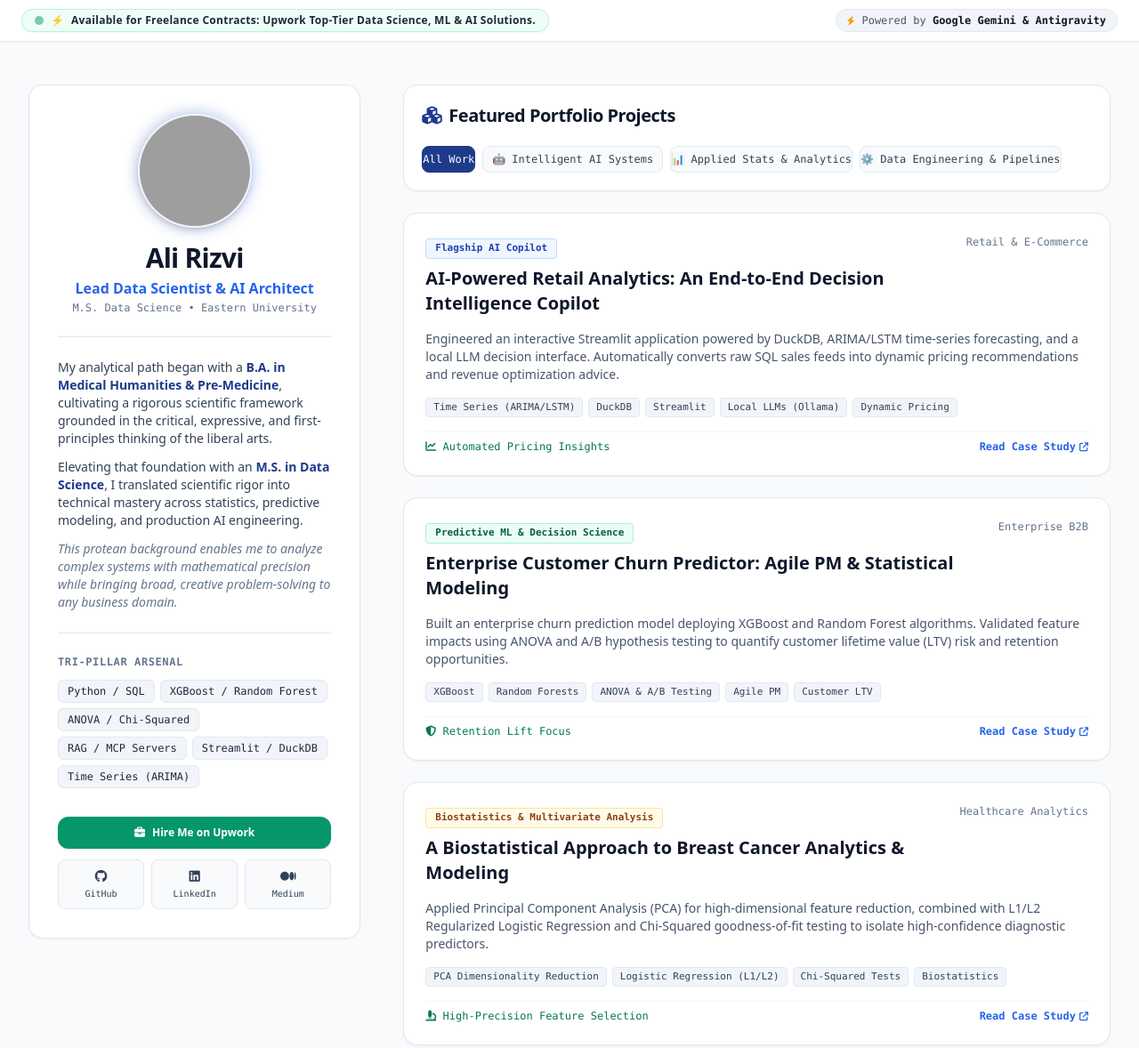
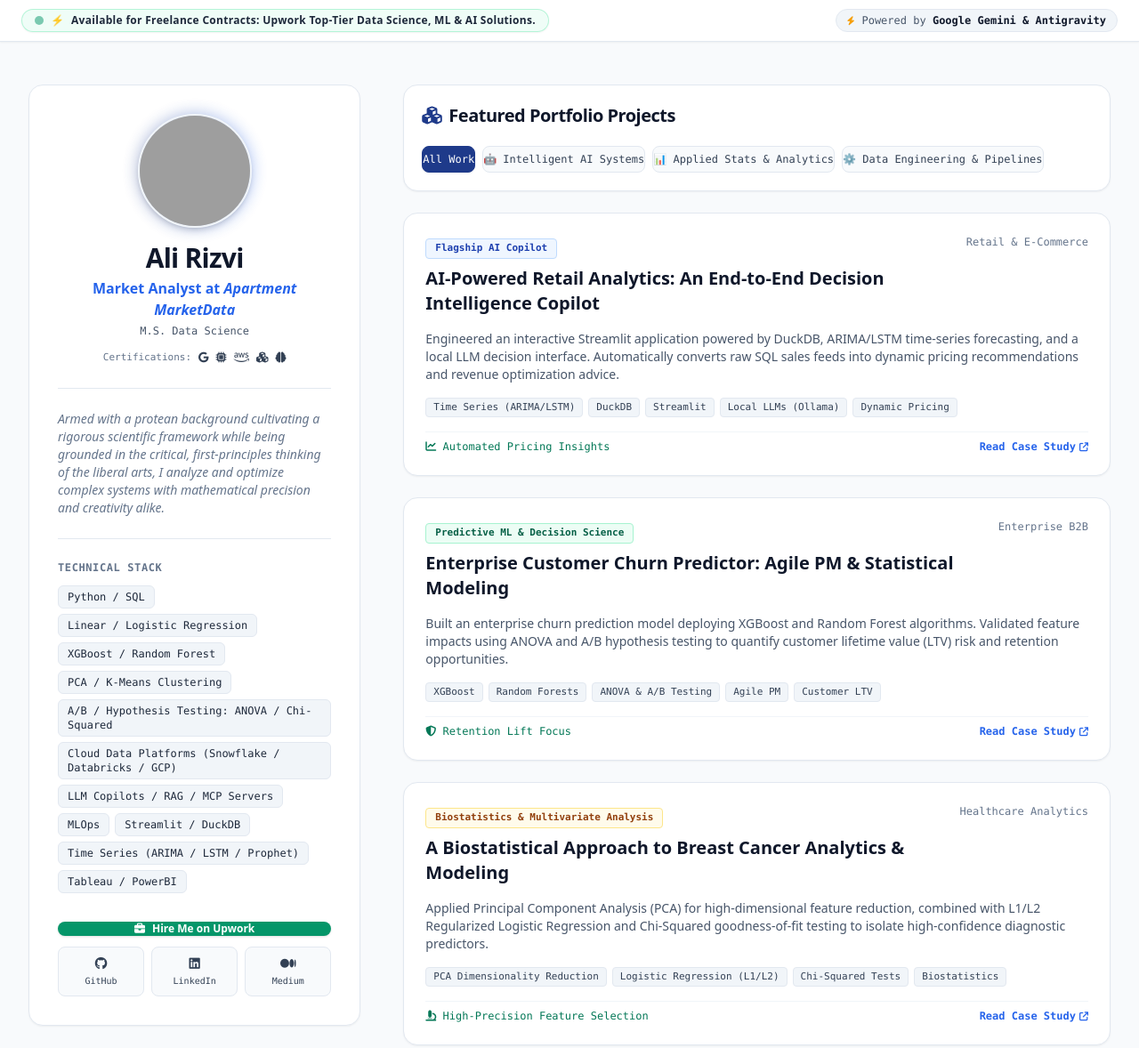
Before and after one commit to alijrizvi/alijrizvi.github.io, a plain HTML site: page index.html in a window 1280 px wide. Shown: the top 1178 px of the page at 89% size. Drawn offline with nearby package versions, Linux system fonts and the light colour scheme; grey boxes are pictures that could not be loaded.

Commit message:
Update index.html

```diff
--- a/index.html
+++ b/index.html
@@ -3,7 +3,7 @@
 <head>
     <meta charset="UTF-8">
     <meta name="viewport" content="width=device-width, initial-scale=1.0">
-    <title>Ali Rizvi — AI Data Scientist & ML Systems Architect</title>
+    <title>Ali Rizvi | AI Data Scientist</title>
     <!-- Tailwind CSS CDN -->
     <script src="https://cdn.tailwindcss.com"></script>
     <script>
@@ -71,8 +71,27 @@
                         </div>
                         <div>
                             <h1 class="text-2xl sm:text-3xl font-extrabold text-slate-900 tracking-tight">Ali Rizvi</h1>
-                            <p class="text-navyAccent font-semibold text-sm sm:text-base mt-1">Lead Data Scientist & AI Architect</p>
-                            <p class="text-xs text-slate-500 font-mono mt-0.5">M.S. Data Science &bull; Eastern University</p>
+                            <p class="text-navyAccent font-semibold text-sm sm:text-base mt-1">Market Analyst at <i>Apartment MarketData</i></p>
+
+                            <!-- M.S. Line -->
+                            <p class="text-xs text-slate-600 font-mono font-medium mt-1">M.S. Data Science</p>
+
+                            <!-- Certifications Row with Side-by-Side Brand Icons -->
+                            <div class="flex items-center justify-center space-x-2 mt-2 pt-1">
+                                <span class="text-[11px] font-mono text-slate-500 font-medium">Certifications:</span>
+                                <div class="flex items-center space-x-2 text-slate-700 text-xs">
+                                    <!-- Google -->
+                                    <i class="fa-brands fa-google hover:text-blue-600 transition" title="Google Analytics Certified"></i>
+                                    <!-- IBM -->
+                                    <i class="fa-solid fa-microchip hover:text-blue-700 transition" title="IBM Data Science Certified"></i>
+                                    <!-- AWS -->
+                                    <i class="fa-brands fa-aws hover:text-amber-600 transition text-sm" title="AWS Cloud Practitioner"></i>
+                                    <!-- Databricks -->
+                                    <i class="fa-solid fa-cubes hover:text-red-600 transition" title="Databricks GenAI Certified"></i>
+                                    <!-- Anthropic / Claude -->
+                                    <i class="fa-solid fa-brain hover:text-purple-600 transition" title="Claude / RAG & MCP Systems"></i>
+                                </div>
+                            </div>
                         </div>
                     </div>
 
@@ -80,14 +99,9 @@
 
                     <!-- Custom Bio (The Refined Trajectory) -->
                     <div class="space-y-3 text-xs sm:text-sm text-slate-700 leading-relaxed">
-                        <p>
-                            My analytical path began with a <strong class="text-navyPrimary font-semibold">B.A. in Medical Humanities & Pre-Medicine</strong>, cultivating a rigorous scientific framework grounded in the critical, expressive, and first-principles thinking of the liberal arts.
-                        </p>
-                        <p>
-                            Elevating that foundation with an <strong class="text-navyPrimary font-semibold">M.S. in Data Science</strong>, I translated scientific rigor into technical mastery across statistics, predictive modeling, and production AI engineering.
                         </p>
                         <p class="text-slate-500 italic">
-                            This protean background enables me to analyze complex systems with mathematical precision while bringing broad, creative problem-solving to any business domain.
+                            Armed with a protean background cultivating a rigorous scientific framework while being grounded in the critical, first-principles thinking of the liberal arts, I analyze and optimize complex systems with mathematical precision and creativity alike.
                         </p>
                     </div>
 
@@ -95,20 +109,25 @@
 
                     <!-- Core Stack Tags -->
                     <div>
-                        <h3 class="text-xs font-mono uppercase tracking-wider text-slate-500 mb-3 font-semibold">Tri-Pillar Arsenal</h3>
+                        <h3 class="text-xs font-mono uppercase tracking-wider text-slate-500 mb-3 font-semibold">Technical Stack</h3>
                         <div class="flex flex-wrap gap-1.5 text-xs font-mono">
                             <span class="px-2.5 py-1 rounded-md bg-slate-100 border border-slate-200 text-slate-800 font-medium">Python / SQL</span>
+                            <span class="px-2.5 py-1 rounded-md bg-slate-100 border border-slate-200 text-slate-800 font-medium">Linear / Logistic Regression</span>
                             <span class="px-2.5 py-1 rounded-md bg-slate-100 border border-slate-200 text-slate-800 font-medium">XGBoost / Random Forest</span>
-                            <span class="px-2.5 py-1 rounded-md bg-slate-100 border border-slate-200 text-slate-800 font-medium">ANOVA / Chi-Squared</span>
-                            <span class="px-2.5 py-1 rounded-md bg-slate-100 border border-slate-200 text-slate-800 font-medium">RAG / MCP Servers</span>
+                            <span class="px-2.5 py-1 rounded-md bg-slate-100 border border-slate-200 text-slate-800 font-medium">PCA / K-Means Clustering</span>
+                            <span class="px-2.5 py-1 rounded-md bg-slate-100 border border-slate-200 text-slate-800 font-medium">A/B / Hypothesis Testing: ANOVA / Chi-Squared</span>
+                            <span class="px-2.5 py-1 rounded-md bg-slate-100 border border-slate-200 text-slate-800 font-medium">Cloud Data Platforms (Snowflake / Databricks / GCP)</span>
+                            <span class="px-2.5 py-1 rounded-md bg-slate-100 border border-slate-200 text-slate-800 font-medium">LLM Copilots / RAG / MCP Servers</span>
+                            <span class="px-2.5 py-1 rounded-md bg-slate-100 border border-slate-200 text-slate-800 font-medium">MLOps</span>
                             <span class="px-2.5 py-1 rounded-md bg-slate-100 border border-slate-200 text-slate-800 font-medium">Streamlit / DuckDB</span>
-                            <span class="px-2.5 py-1 rounded-md bg-slate-100 border border-slate-200 text-slate-800 font-medium">Time Series (ARIMA)</span>
+                            <span class="px-2.5 py-1 rounded-md bg-slate-100 border border-slate-200 text-slate-800 font-medium">Time Series (ARIMA / LSTM / Prophet)</span>
+                            <span class="px-2.5 py-1 rounded-md bg-slate-100 border border-slate-200 text-slate-800 font-medium">Tableau / PowerBI</span>
                         </div>
                     </div>
 
                     <!-- Connect / CTAs -->
                     <div class="space-y-2 pt-2">
-                        <a href="https://www.upwork.com" target="_blank" class="w-full flex items-center justify-center space-x-2 bg-emerald-600 hover:bg-emerald-700 text-white font-semibold text-xs py-2.5 px-4 rounded-xl shadow transition duration-200">
+                        <a href="https://www.upwork.com/freelancers/~018918e835fbfbd05b" target="_blank" class="w-full flex items-center justify-center space-x-2 bg-emerald-600 hover:bg-emerald-700 text-white font-semibold text-xs py-2.7 px-4 rounded-xl shadow transition duration-200">
                             <i class="fa-solid fa-briefcase"></i>
                             <span>Hire Me on Upwork</span>
                         </a>
@@ -142,16 +161,16 @@
 
                     <!-- Category Buttons -->
                     <div class="flex flex-wrap gap-2 pt-1 font-mono text-xs">
-                        <button onclick="filterProjects('all')" id="btn-all" class="filter-btn active px-1.8 py-1.5 rounded-lg border bg-navyPrimary border-navyPrimary text-white shadow-sm transition">
+                        <button onclick="filterProjects('all')" id="btn-all" class="filter-btn active px-2.0 py-1.5 rounded-lg border bg-navyPrimary border-navyPrimary text-white shadow-sm transition">
                             All Work
                         </button>
-                        <button onclick="filterProjects('ai')" id="btn-ai" class="filter-btn px-2.5 py-1.8 rounded-lg border bg-slate-50 border-slate-200 text-slate-700 hover:border-navyPrimary hover:text-navyPrimary transition">
+                        <button onclick="filterProjects('ai')" id="btn-ai" class="filter-btn px-2.0 py-1.8 rounded-lg border bg-slate-50 border-slate-200 text-slate-700 hover:border-navyPrimary hover:text-navyPrimary transition">
                             🤖 Intelligent AI Systems
                         </button>
-                        <button onclick="filterProjects('stats')" id="btn-stats" class="filter-btn px-1.8 py-1.5 rounded-lg border bg-slate-50 border-slate-200 text-slate-700 hover:border-navyPrimary hover:text-navyPrimary transition">
+                        <button onclick="filterProjects('stats')" id="btn-stats" class="filter-btn px-2.0 py-1.5 rounded-lg border bg-slate-50 border-slate-200 text-slate-700 hover:border-navyPrimary hover:text-navyPrimary transition">
                             📊 Applied Stats & Analytics
                         </button>
-                        <button onclick="filterProjects('de')" id="btn-de" class="filter-btn px-1.8 py-1.5 rounded-lg border bg-slate-50 border-slate-200 text-slate-700 hover:border-navyPrimary hover:text-navyPrimary transition">
+                        <button onclick="filterProjects('de')" id="btn-de" class="filter-btn px-2.0 py-1.5 rounded-lg border bg-slate-50 border-slate-200 text-slate-700 hover:border-navyPrimary hover:text-navyPrimary transition">
                             ⚙️ Data Engineering & Pipelines
                         </button>
                     </div>
```
